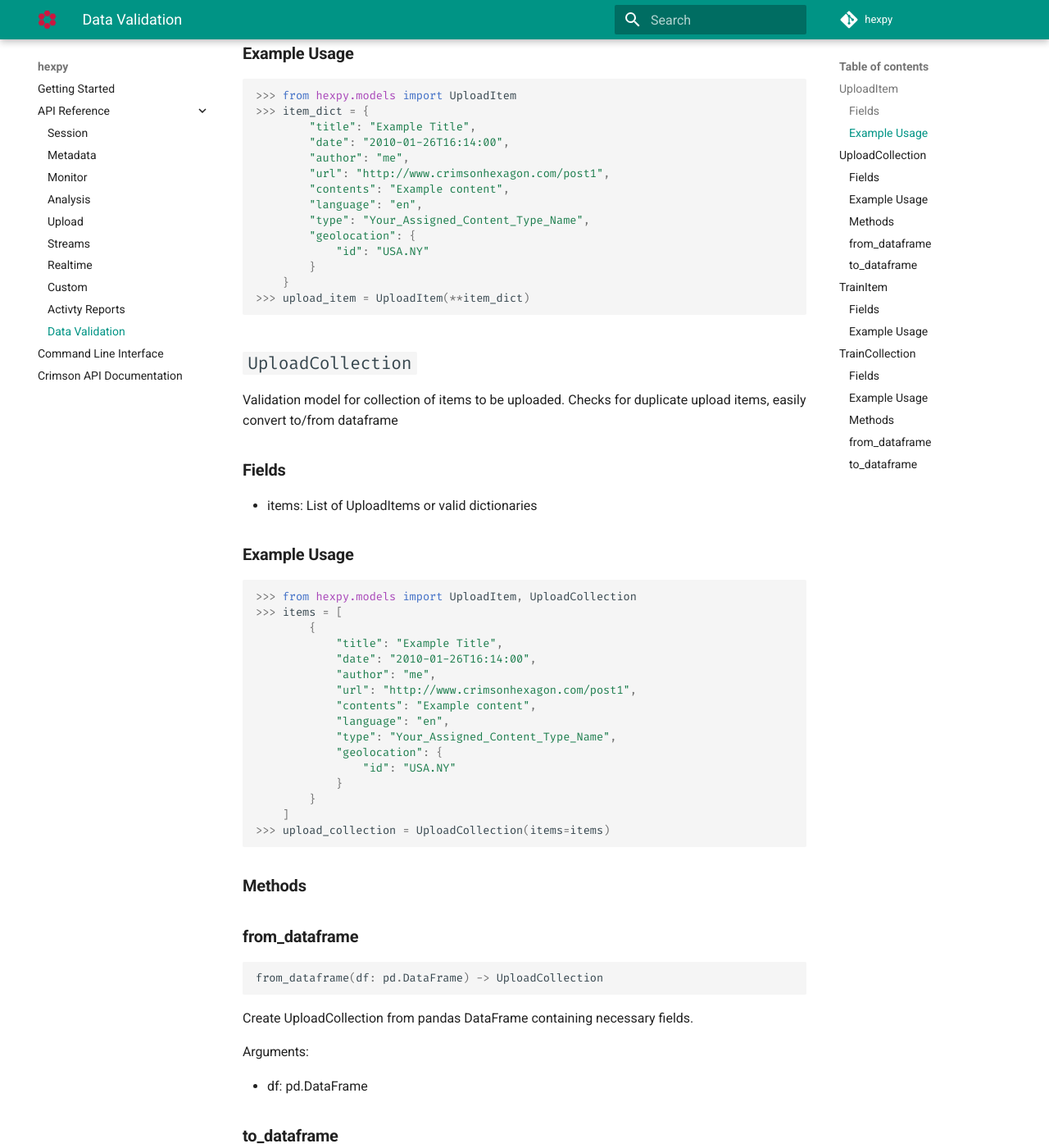
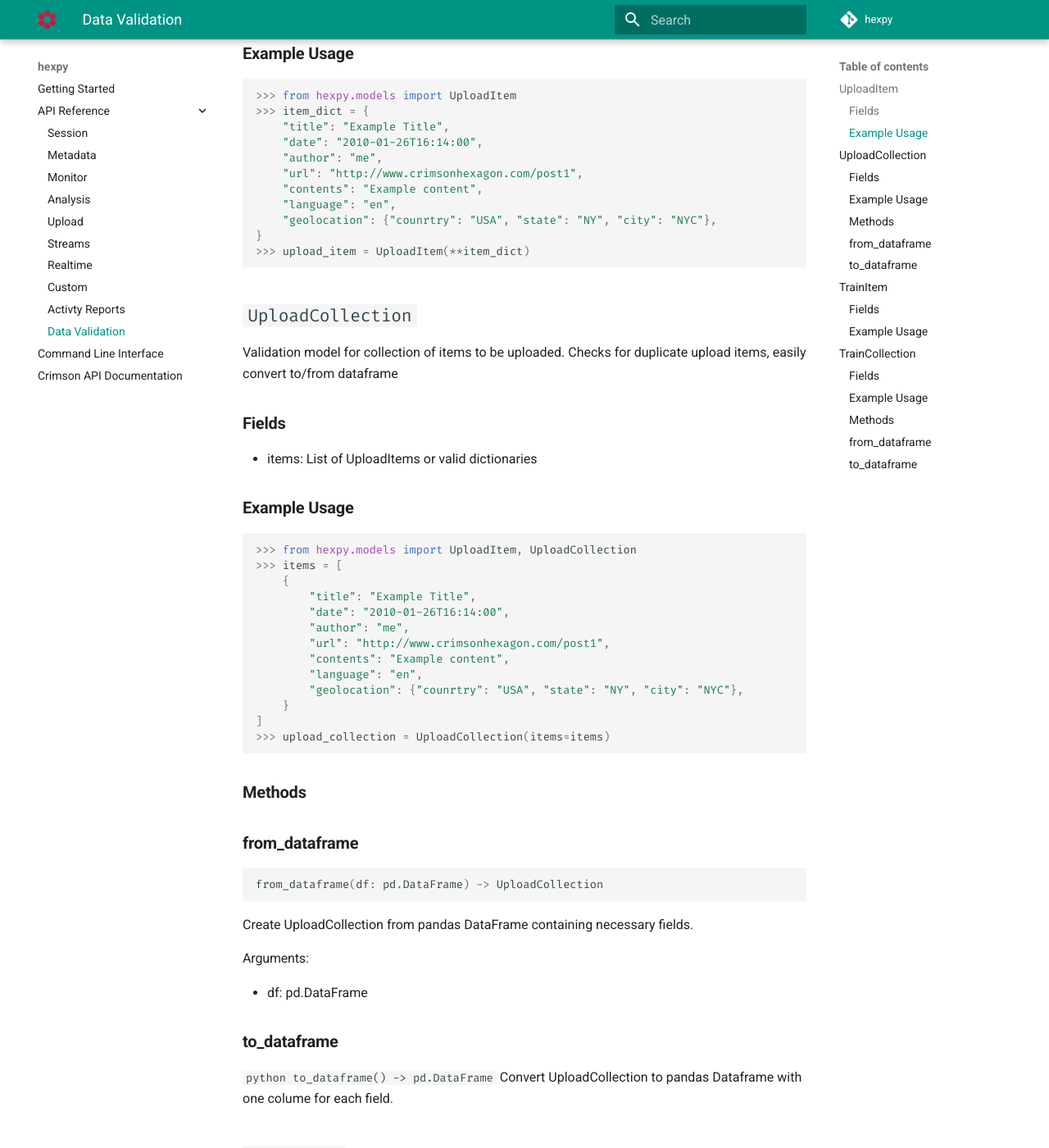
Before and after one commit to sullivancolin/hexpy, an MkDocs documentation site: the page built from docs/docs/Data_Validation.md, in a window 1280 px wide and 1400 px high, scrolled down 668 px. Shown: the whole window at 82% size. Built offline with MkDocs 1.6.1 and Material for MkDocs 9.7.7, drawn with Linux system fonts in a browser that asks for light colours; comment, search, counter and statistics services are not loaded.

````diff
--- a/docs/docs/Data_Validation.md
+++ b/docs/docs/Data_Validation.md
@@ -25,17 +25,14 @@ Validation model for an item of custom content to be uploaded. Checks for requir
 ```python
 >>> from hexpy.models import UploadItem
 >>> item_dict = {
-        "title": "Example Title",
-        "date": "2010-01-26T16:14:00",
-        "author": "me",
-        "url": "http://www.crimsonhexagon.com/post1",
-        "contents": "Example content",
-        "language": "en",
-        "type": "Your_Assigned_Content_Type_Name",
-        "geolocation": {
-            "id": "USA.NY"
-        }
-    }
+    "title": "Example Title",
+    "date": "2010-01-26T16:14:00",
+    "author": "me",
+    "url": "http://www.crimsonhexagon.com/post1",
+    "contents": "Example content",
+    "language": "en",
+    "geolocation": {"counrtry": "USA", "state": "NY", "city": "NYC"},
+}
 >>> upload_item = UploadItem(**item_dict)
 ```
 
@@ -50,19 +47,16 @@ Validation model for collection of items to be uploaded. Checks for duplicate up
 ```python
 >>> from hexpy.models import UploadItem, UploadCollection
 >>> items = [
-        {
-            "title": "Example Title",
-            "date": "2010-01-26T16:14:00",
-            "author": "me",
-            "url": "http://www.crimsonhexagon.com/post1",
-            "contents": "Example content",
-            "language": "en",
-            "type": "Your_Assigned_Content_Type_Name",
-            "geolocation": {
-                "id": "USA.NY"
-            }
-        }
-    ]
+    {
+        "title": "Example Title",
+        "date": "2010-01-26T16:14:00",
+        "author": "me",
+        "url": "http://www.crimsonhexagon.com/post1",
+        "contents": "Example content",
+        "language": "en",
+        "geolocation": {"counrtry": "USA", "state": "NY", "city": "NYC"},
+    }
+]
 >>> upload_collection = UploadCollection(items=items)
 ```
 
````
Also changed, not shown: 3 other files.
